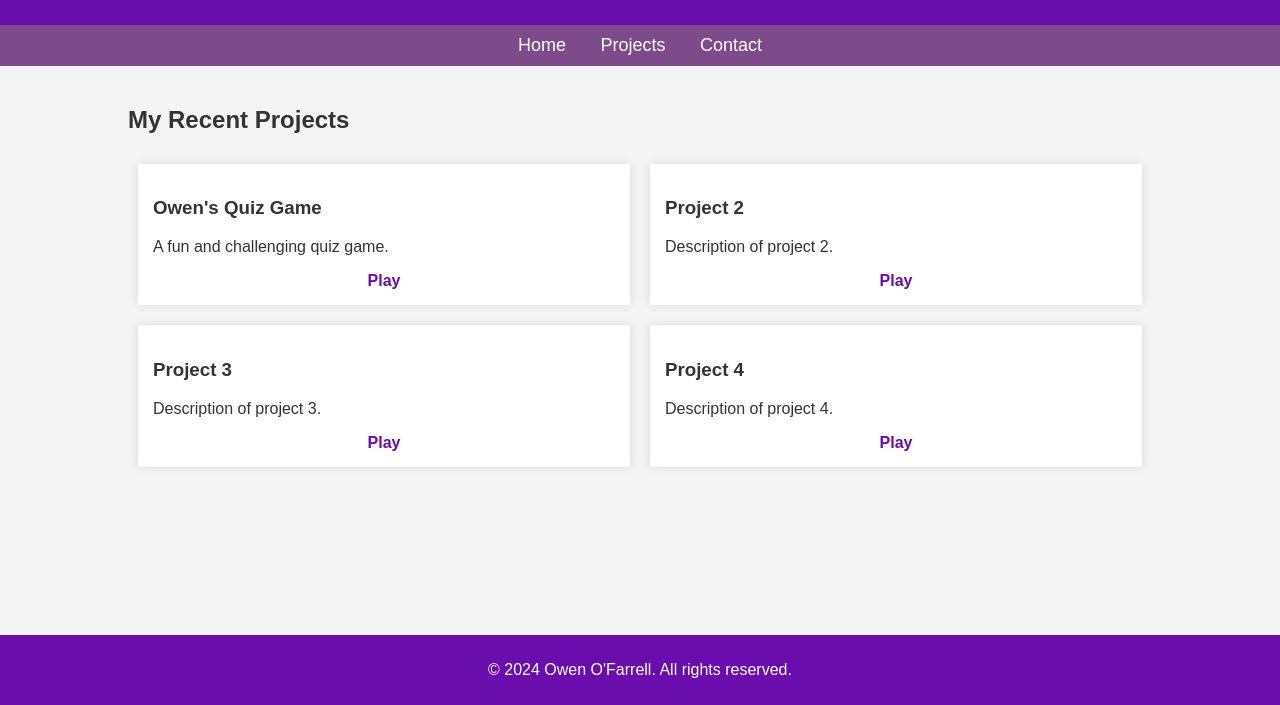
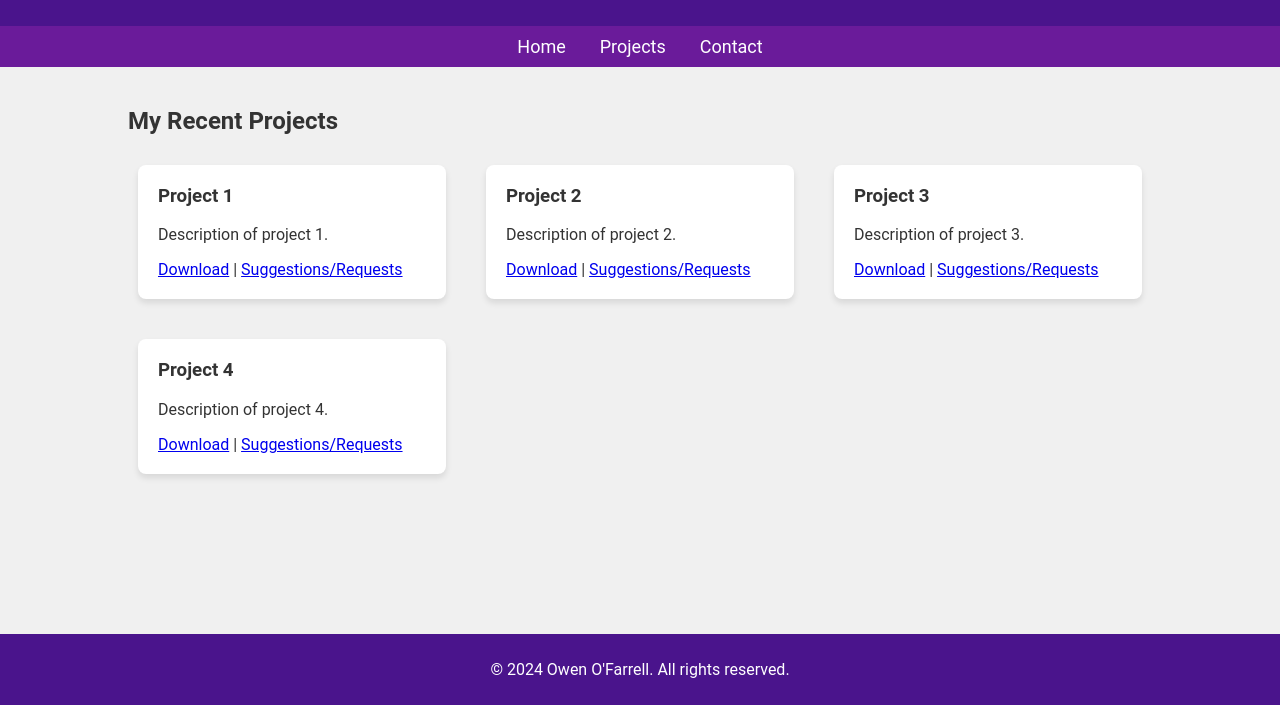
Before and after one commit to OwenOfarrell/elysiumorpheus.github.io, a plain HTML site: page index.html in a window 1280 px wide. Shown: the part 95-800 px from the top of the page. Drawn offline with Linux system fonts and the light colour scheme.

Commit message:
Update index.html

```diff
--- a/index.html
+++ b/index.html
@@ -6,8 +6,8 @@
     <title>Owen O'Farrell</title>
     <style>
         body {
-            font-family: Arial, sans-serif;
-            background-color: #f4f4f4;
+            font-family: 'Roboto', sans-serif;
+            background-color: #f0f0f0;
             margin: 0;
             padding: 0;
             color: #333;
@@ -16,7 +16,7 @@
             min-height: 100vh;
         }
         header {
-            background-color: #6a0dad;
+            background-color: #4A148C;
             color: white;
             padding: 20px 0;
             text-align: center;
@@ -25,7 +25,7 @@
             margin: 0;
             padding: 10px 0;
             text-align: center;
-            background-color: #7d4b8a;
+            background-color: #6A1B9A;
         }
         nav a {
             color: white;
@@ -39,28 +39,26 @@
             flex: 1;
         }
         .projects {
-            display: flex;
-            flex-wrap: wrap;
-            justify-content: space-around;
+            display: grid;
+            grid-template-columns: repeat(auto-fit, minmax(300px, 1fr));
+            gap: 20px;
         }
         .project {
             background: white;
             margin: 10px;
-            padding: 15px;
-            box-shadow: 0 0 10px rgba(0, 0, 0, 0.1);
-            flex: 1 1 calc(45% - 40px);
-            box-sizing: border-box;
+            padding: 20px;
+            box-shadow: 0 4px 6px rgba(0, 0, 0, 0.1);
+            border-radius: 8px;
+            transition: transform 0.2s;
         }
-        .project a {
-            display: block;
-            text-align: center;
-            margin-top: 10px;
-            color: #6a0dad;
-            text-decoration: none;
-            font-weight: bold;
+        .project:hover {
+            transform: translateY(-5px);
+        }
+        .project h3 {
+            margin-top: 0;
         }
         footer {
-            background-color: #6a0dad;
+            background-color: #4A148C;
             color: white;
             text-align: center;
             padding: 10px 0;
@@ -82,24 +80,24 @@
             <h2>My Recent Projects</h2>
             <div class="projects">
                 <div class="project">
-                    <h3>Owen's Quiz Game</h3>
-                    <p>A fun and challenging quiz game.</p>
-                    <a href="quiz-game.html">Play</a>
+                    <h3>Project 1</h3>
+                    <p>Description of project 1.</p>
+                    <a href="#">Download</a> | <a href="#">Suggestions/Requests</a>
                 </div>
                 <div class="project">
                     <h3>Project 2</h3>
                     <p>Description of project 2.</p>
-                    <a href="#" target="_blank">Play</a>
+                    <a href="#">Download</a> | <a href="#">Suggestions/Requests</a>
                 </div>
                 <div class="project">
                     <h3>Project 3</h3>
                     <p>Description of project 3.</p>
-                    <a href="#" target="_blank">Play</a>
+                    <a href="#">Download</a> | <a href="#">Suggestions/Requests</a>
                 </div>
                 <div class="project">
                     <h3>Project 4</h3>
                     <p>Description of project 4.</p>
-                    <a href="#" target="_blank">Play</a>
+                    <a href="#">Download</a> | <a href="#">Suggestions/Requests</a>
                 </div>
             </div>
         </section>
```
